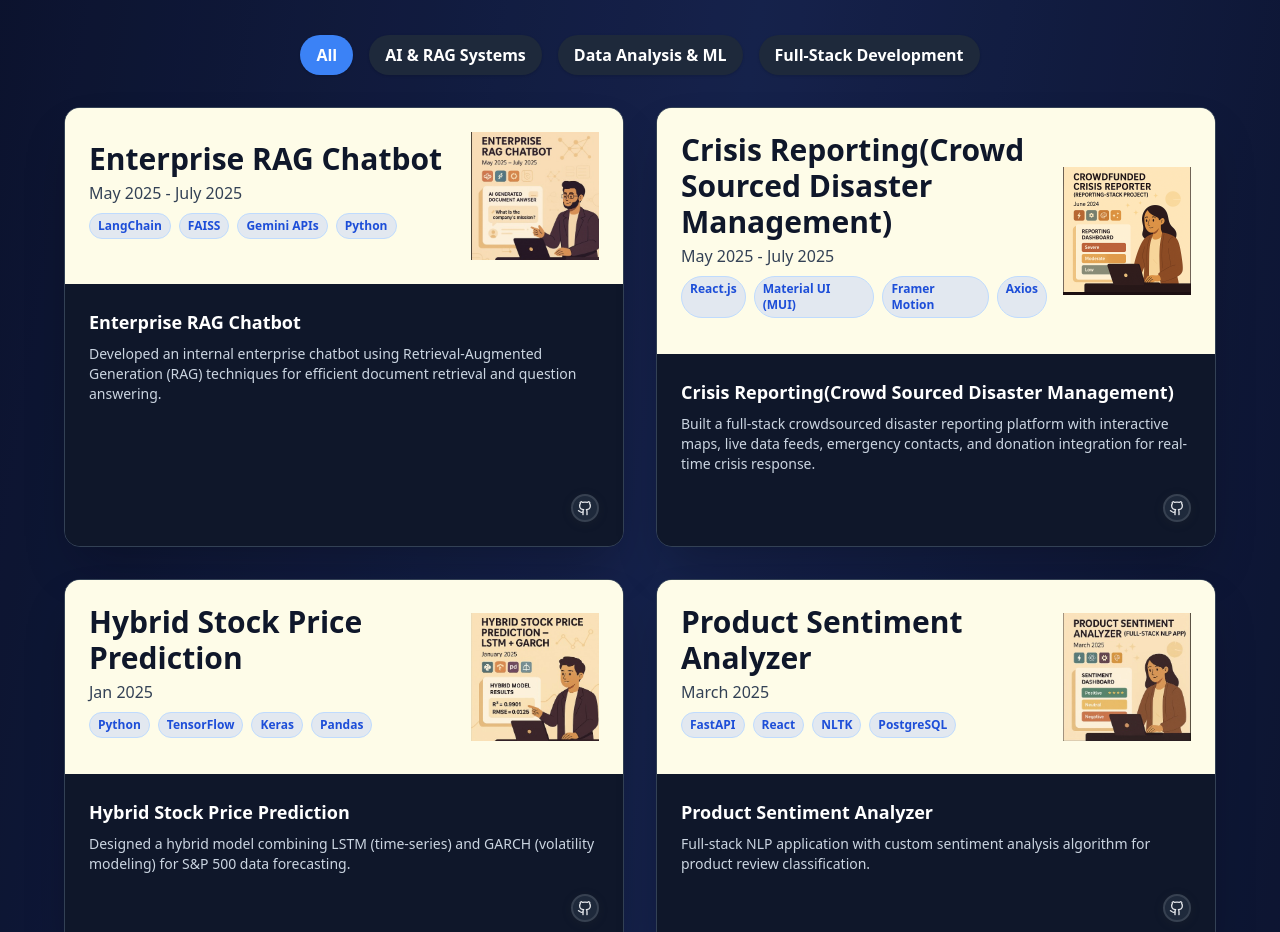
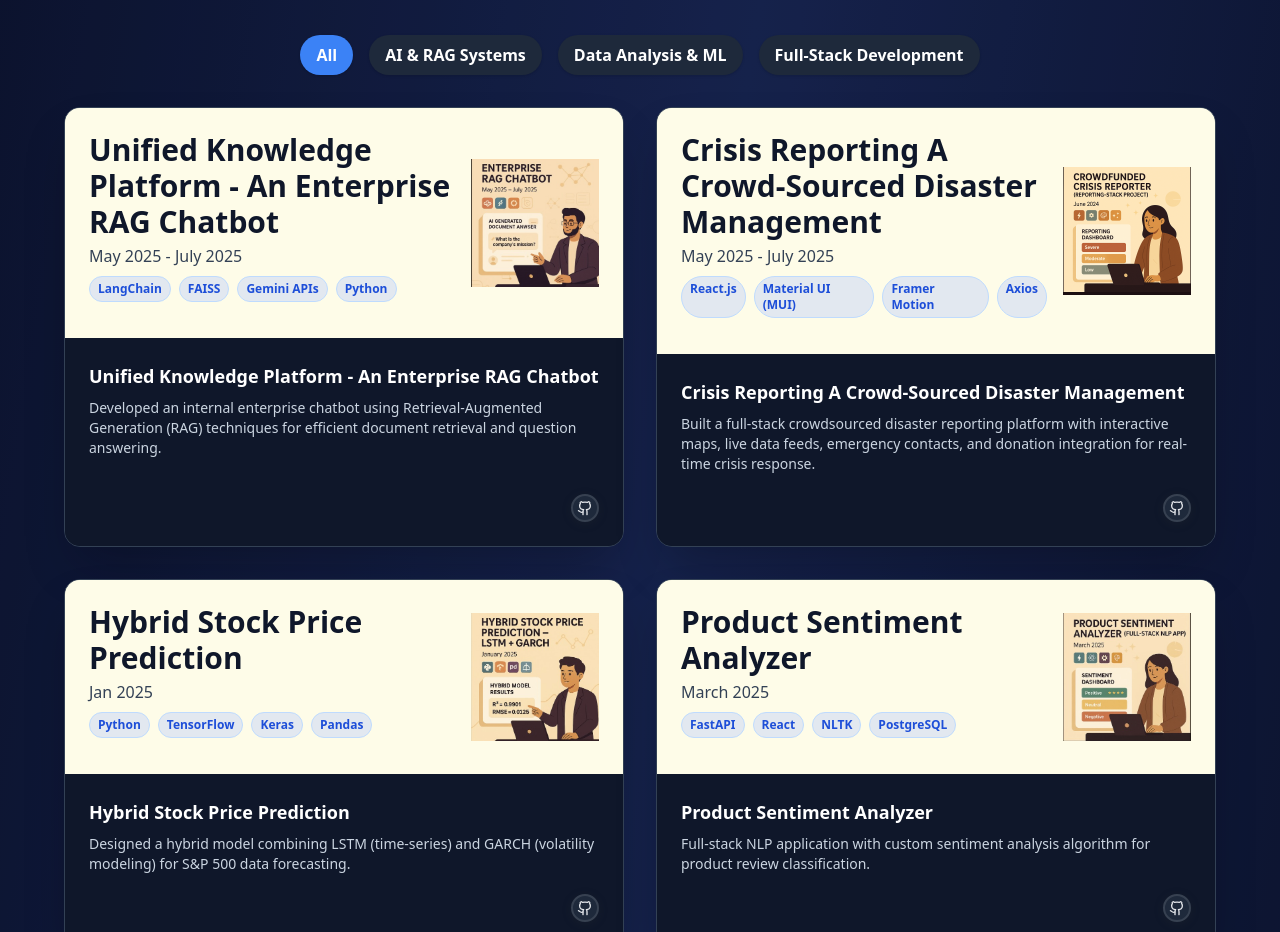
Before and after one commit to dhruvm-18/dhruv-portfolio, a React (Vite) app: page / in a window 1280 px wide. Shown: the part 3220-4152 px from the top of the page. Built offline with nearby package versions, Linux system fonts and the light colour scheme.

Commit message:
Minor Changes

```diff
--- a/src/pages/Index.tsx
+++ b/src/pages/Index.tsx
@@ -25,7 +25,7 @@ const Index = () => {
 
   const projects = [
     {
-      title: "Enterprise RAG Chatbot",
+      title: "Unified Knowledge Platform - An Enterprise RAG Chatbot",
       period: "May 2025 - July 2025",
       tech: ["LangChain", "FAISS", "Gemini APIs", "Python", "LLMs", "Full-Stack Development"],
       description: "Developed an internal enterprise chatbot using Retrieval-Augmented Generation (RAG) techniques for efficient document retrieval and question answering.",
@@ -40,7 +40,7 @@ const Index = () => {
       image: "/PlaceholderRAG.jpg"
     },
     {
-      title: "Crisis Reporting(Crowd Sourced Disaster Management)",
+      title: "Crisis Reporting A Crowd-Sourced Disaster Management",
       period: "May 2025 - July 2025",
       tech: ["React.js","Material UI (MUI)","Framer Motion","Axios","Leaflet.js","React Leaflet","React Router","React Dropzone","Flask","Werkzeug","flask-cors","JavaScript","Python","Full-Stack Development"],
       description: "Built a full-stack crowdsourced disaster reporting platform with interactive maps, live data feeds, emergency contacts, and donation integration for real-time crisis response.",
```
